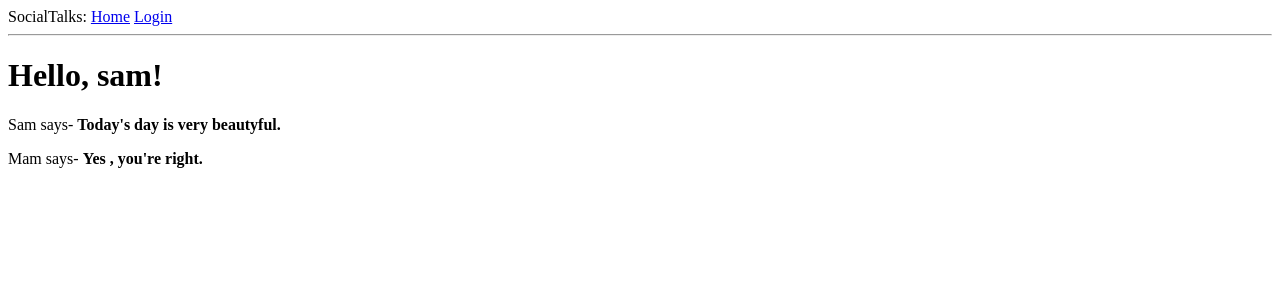
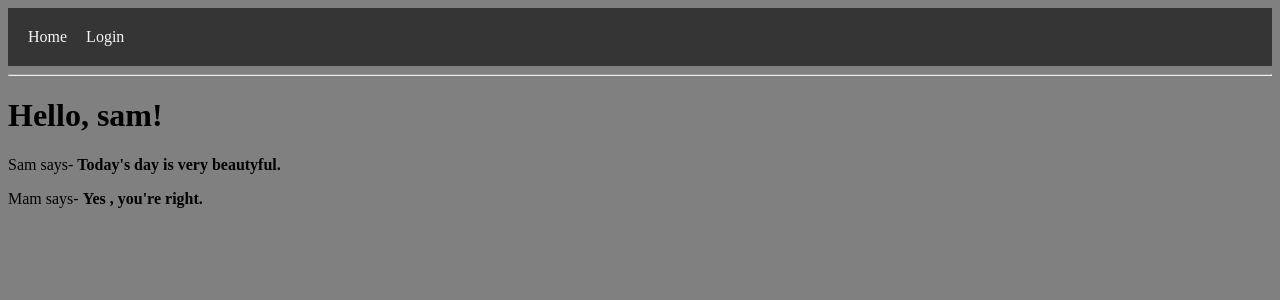
Before and after one commit to samarth-jain28/SocialTalks, a Flask app: page / in a window 1280 px wide. Shown: the top 300 px of the page. Run offline with Flask 3, Linux system fonts and the light colour scheme.

Commit message:
added css

```diff
--- /dev/null
+++ b/Application/static/css/style.css
@@ -0,0 +1,13 @@
+body{
+    background-color: #808080;
+}
+nav{
+    background-color: #353535;
+    color:#f5f5f5;
+    padding:20px;
+}
+nav a{
+    text-decoration:none;
+    color:#f5f5f5;
+    padding-right:15px;
+}
--- a/Application/templates/base.html
+++ b/Application/templates/base.html
@@ -7,9 +7,10 @@
         {%else%}
         <title>SocialTalks</title>
         {%endif%}
+        <link rel="stylesheet" href="{{url_for('static',filename='css/style.css')}}">
     </head>
     <body>
-        <nav>SocialTalks:
+        <nav>
             <a href="/index">Home</a>
             <a href="/login">Login</a>
         </nav>
```
